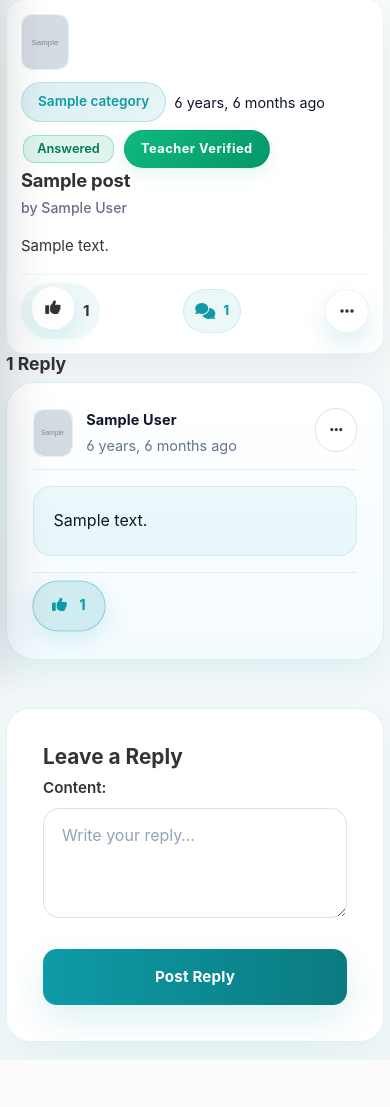
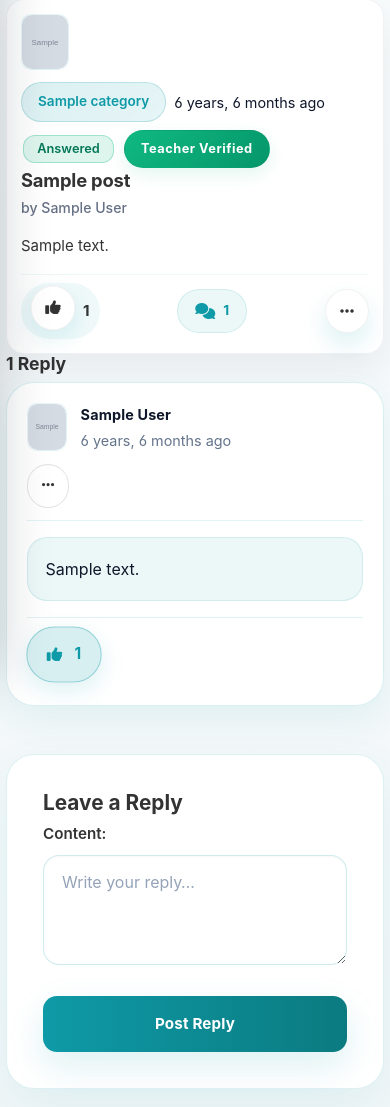
Before and after one commit to Edmar-15/edually, a Django app: page /forum/post/1/ in a window 390 px wide. Shown: the part 192-1299 px from the top of the page. Before the commit the page ends 1252 px from the top, so only its background shows below. Run offline with Django 5.2, Linux system fonts and the light colour scheme; a user stored in the database is signed in; tables that the repository leaves empty hold one stand-in row (values such as "Sample post"); grey boxes marked "Sample" are stand-in pictures; data that the repository does not hold is empty.

Commit message:
polish responsive,remove  category and top contributor, add warning to badwords

```diff
--- a/forum/forms.py
+++ b/forum/forms.py
@@ -1,6 +1,41 @@
 # forum/forms.py
+import re
+
 from django import forms
 from .models import Post, Reply, Category
+
+BAD_WORDS = {
+    "fuck",
+    "shit",
+    "bitch",
+    "asshole",
+    "bastard",
+    "damn",
+    "crap",
+    "dick",
+    "piss",
+    "hell",
+    "slut",
+    "putang ina",
+    "puta",
+    "tangina",
+    "tanginang",
+    "pucha",
+    "pakyu",
+    "gago",
+    "tarantado",
+    "ulol",
+    "bobo",
+    "tanga",
+}
+
+BAD_WORD_PATTERN = re.compile(r"\b(?:" + r"|".join(re.escape(word) for word in BAD_WORDS) + r")\b", re.IGNORECASE)
+
+
+def contains_bad_word(text: str) -> bool:
+    if not text:
+        return False
+    return bool(BAD_WORD_PATTERN.search(text))
 
 
 class PostForm(forms.ModelForm):
@@ -21,6 +56,22 @@ class PostForm(forms.ModelForm):
             "category": forms.Select(attrs={"class": "select"}),
         }
 
+    def clean_title(self):
+        title = self.cleaned_data.get("title", "")
+        if contains_bad_word(title):
+            raise forms.ValidationError(
+                "Your title contains inappropriate language. Please remove any profanity before posting."
+            )
+        return title
+
+    def clean_content(self):
+        content = self.cleaned_data.get("content", "")
+        if contains_bad_word(content):
+            raise forms.ValidationError(
+                "Your post content contains inappropriate language. Please remove any profanity before posting."
+            )
+        return content
+
 
 class ReplyForm(forms.ModelForm):
     class Meta:
@@ -35,3 +86,11 @@ class ReplyForm(forms.ModelForm):
                 }
             )
         }
+
+    def clean_content(self):
+        content = self.cleaned_data.get("content", "")
+        if contains_bad_word(content):
+            raise forms.ValidationError(
+                "Your reply contains inappropriate language. Please remove any profanity before posting."
+            )
+        return content
--- a/static/css/feed.css
+++ b/static/css/feed.css
@@ -473,6 +490,58 @@ html.dark .post-form select {
 .post-list {
     display: grid;
     gap: 24px;
+}
+
+.card {
+    background: var(--surface, #ffffff);
+    border: 1px solid rgba(14,154,167,0.14);
+    border-radius: 28px;
+    box-shadow: 0 18px 42px rgba(14,154,167,0.08);
+    transition: transform 260ms var(--transition), box-shadow 260ms var(--transition), border-color 260ms var(--transition);
+    overflow: hidden;
+}
+
+.post-excerpt {
+    margin: 0;
+    color: var(--muted);
+    line-height: 1.8;
+    font-size: 1rem;
+    max-width: 100%;
+}
+
+.pagination {
+    display: flex;
+    flex-wrap: wrap;
+    align-items: center;
+    justify-content: center;
+    gap: 0.75rem;
+    margin-top: 1.5rem;
+    padding-top: 1rem;
+    border-top: 1px solid rgba(14,154,167,0.12);
+}
+
+.pagination a {
+    display: inline-flex;
+    align-items: center;
+    justify-content: center;
+    padding: 0.85rem 1.15rem;
+    border-radius: 14px;
+    background: var(--surface, #ffffff);
+    color: var(--text);
+    border: 1px solid rgba(14,154,167,0.12);
+    font-weight: 600;
+    text-decoration: none;
+}
+
+.pagination a:hover {
+    background: rgba(14,154,167,0.08);
+}
+
+.pagination .current {
+    min-width: 4.3rem;
+    text-align: center;
+    color: var(--muted);
+    font-weight: 600;
 }
 
 .main-content {
@@ -958,14 +1027,20 @@ html.dark .post-form select {
     align-items: center;
     justify-content: flex-end;
     min-width: auto;
-    border-left: none;
-    padding-left: 0;
-    /* place at lower-right of the grid card */
+    border-left: 1px solid rgba(14,154,167,0.12);
+    padding-left: 18px;
     align-self: end;
     justify-self: end;
 }
 
-.post-side .reply-btn,
+.post-side .reply-btn {
+    border-radius: 14px;
+    width: auto;
+    height: auto;
+    padding: 0.85rem 1rem;
+    min-width: 70px;
+}
+
 .post-side .action-menu-toggle {
     border-radius: 50%;
     width: 44px;
@@ -1296,11 +1343,11 @@ html.dark .post-form select {
 }
 
 .reply-item.card {
-    background: linear-gradient(180deg, #ffffff 0%, #f4fbff 100%);
-    border: 1px solid rgba(14,154,167,0.14);
+    background: var(--surface, #ffffff);
+    border: 1px solid rgba(14,154,167,0.16);
     border-radius: 28px;
-    padding: 1.6rem;
-    box-shadow: 0 14px 30px rgba(14,154,167,0.08);
+    padding: 1.75rem;
+    box-shadow: 0 14px 34px rgba(14,154,167,0.08);
     transition: transform 220ms ease, box-shadow 220ms ease, border-color 220ms ease;
     display: grid;
     gap: 1rem;
@@ -1320,6 +1367,55 @@ html.dark .post-form select {
     gap: 1rem;
     padding-bottom: 0.75rem;
     border-bottom: 1px solid rgba(14,154,167,0.12);
+}
+
+.reply-content {
+    color: #0f172a;
+    line-height: 1.9;
+    white-space: pre-wrap;
+    font-size: 1rem;
+    padding: 1.3rem 1.4rem;
+    border-radius: 20px;
+    background: rgba(14,154,167,0.08);
+    border: 1px solid rgba(14,154,167,0.12);
+}
+
+.reply-footer {
+    display: flex;
+    align-items: center;
+    justify-content: space-between;
+    gap: 1rem;
+    flex-wrap: wrap;
+    padding-top: 0.75rem;
+    border-top: 1px solid rgba(14,154,167,0.12);
+}
+
+.reply-upvote-btn {
+    background: rgba(14,154,167,0.1);
+    border: 1px solid rgba(14,154,167,0.22);
+    padding: 0.9rem 1.2rem;
+    border-radius: 999px;
+    color: #0f172a;
+    display: inline-flex;
+    gap: 0.75rem;
+    align-items: center;
+    cursor: pointer;
+    font-weight: 700;
+    font-size: 0.95rem;
+    transition: transform 0.2s ease, background 0.2s ease, border-color 0.2s ease;
+}
+
+.reply-upvote-btn:hover {
+    background: rgba(14,154,167,0.16);
+    border-color: rgba(14,154,167,0.28);
+    color: var(--primary);
+    transform: translateY(-1px);
+}
+
+.reply-upvote-btn.has-upvoted {
+    background: rgba(14,154,167,0.16);
+    color: var(--primary);
+    border-color: rgba(14,154,167,0.35);
 }
 
 .reply-author-info {
@@ -1345,56 +1441,6 @@ html.dark .post-form select {
     margin: 0;
     font-size: 0.84rem;
     color: #64748b;
-}
-
-.reply-content {
-    color: #0f172a;
-    line-height: 1.85;
-    white-space: pre-wrap;
-    font-size: 1rem;
-    padding: 1.2rem 1.2rem 1.2rem 1.25rem;
-    border-radius: 18px;
-    background: rgba(14,154,167,0.06);
-    border: 1px solid rgba(14,154,167,0.12);
-}
-
-.reply-footer {
-    display: flex;
-    align-items: center;
-    justify-content: space-between;
-    gap: 1rem;
-    flex-wrap: wrap;
-    padding-top: 0.65rem;
-    border-top: 1px solid rgba(14,154,167,0.12);
-}
-
-.reply-upvote-btn {
-    background: rgba(14,154,167,0.1);
-    border: 1px solid rgba(14,154,167,0.22);
-    padding: 0.75rem 1.15rem;
-    border-radius: 999px;
-    color: #0f172a;
-    display: inline-flex;
-    gap: 0.75rem;
-    align-items: center;
-    cursor: pointer;
-    font-weight: 700;
-    font-size: 0.92rem;
-    transition: transform 0.2s ease, background 0.2s ease, border-color 0.2s ease;
-}
-
-.reply-upvote-btn:hover {
-    background: rgba(14,154,167,0.16);
-    border-color: rgba(14,154,167,0.25);
-    color: var(--primary);
-    transform: translateY(-1px);
-}
-
-.reply-upvote-btn.has-upvoted {
-    background: rgba(14,154,167,0.16);
-    color: var(--primary);
-    border-color: rgba(14,154,167,0.35);
-    font-weight: 700;
 }
 
 .reply-action-row,
@@ -1513,9 +1559,9 @@ html.dark .post-form select {
     margin-top: 3rem;
     background: var(--surface, #ffffff);
     padding: 2.25rem;
-    border-radius: 24px;
-    border: 1px solid rgba(14,154,167,0.12);
-    box-shadow: 0 18px 44px rgba(14,154,167,0.06);
+    border-radius: 28px;
+    border: 1px solid rgba(14,154,167,0.14);
+    box-shadow: 0 20px 48px rgba(14,154,167,0.08);
 }
 
 .add-reply h3 {
@@ -2299,6 +2390,25 @@ html.dark .post-form select {
         align-self: stretch;
         gap: 12px;
     }
+
+    .reply-item.card {
+        padding: 1.5rem;
+    }
+
+    .reply-item__header {
+        flex-wrap: wrap;
+        align-items: center;
+        gap: 0.85rem;
+    }
+
+    .reply-author-info {
+        flex: 1 1 100%;
+        min-width: 0;
+    }
+
+    .reply-footer {
+        justify-content: flex-start;
+    }
 }
 
 @media (max-width: 720px) {
@@ -2469,6 +2579,29 @@ html.dark .post-form select {
 
     .category-count {
         min-width: auto;
+    }
+
+    .reply-item.card {
+        padding: 1.25rem;
+    }
+
+    .reply-item__header {
+        flex-wrap: wrap;
+        justify-content: space-between;
+        gap: 0.75rem;
+    }
+
+    .reply-action-menu {
+        width: auto;
+    }
+
+    .reply-footer {
+        gap: 0.75rem;
+        justify-content: flex-start;
+    }
+
+    .reply-content {
+        padding: 1rem 1.1rem;
     }
 }
 
--- a/templates/forum/partials/post_detail.html
+++ b/templates/forum/partials/post_detail.html
@@ -143,6 +143,20 @@
               data-after="{% if in_modal %}#global-modal #reply-count{% else %}#reply-count{% endif %}"
               data-close-modal="false">
             {% csrf_token %}
+            {% if reply_form.errors %}
+                <div class="form-error-summary">
+                    <ul>
+                        {% for field in reply_form %}
+                            {% for error in field.errors %}
+                                <li>{{ error }}</li>
+                            {% endfor %}
+                        {% endfor %}
+                        {% for error in reply_form.non_field_errors %}
+                            <li>{{ error }}</li>
+                        {% endfor %}
+                    </ul>
+                </div>
+            {% endif %}
             {{ reply_form.as_p }}
             <button type="submit" class="button primary-button">Post Reply</button>
         </form>
--- a/templates/forum/partials/post_item.html
+++ b/templates/forum/partials/post_item.html
@@ -34,7 +34,6 @@
             </div>
         </div>
         <p class="post-excerpt">{{ post.content|striptags|truncatechars:180 }}</p>
-        </div>
     </a>
 
     <div class="post-side">
```
Also changed, not shown: other parts of static/css/feed.css (+104 -70 lines), templates/forum/partials/post_form.html (+14 -0 lines).
